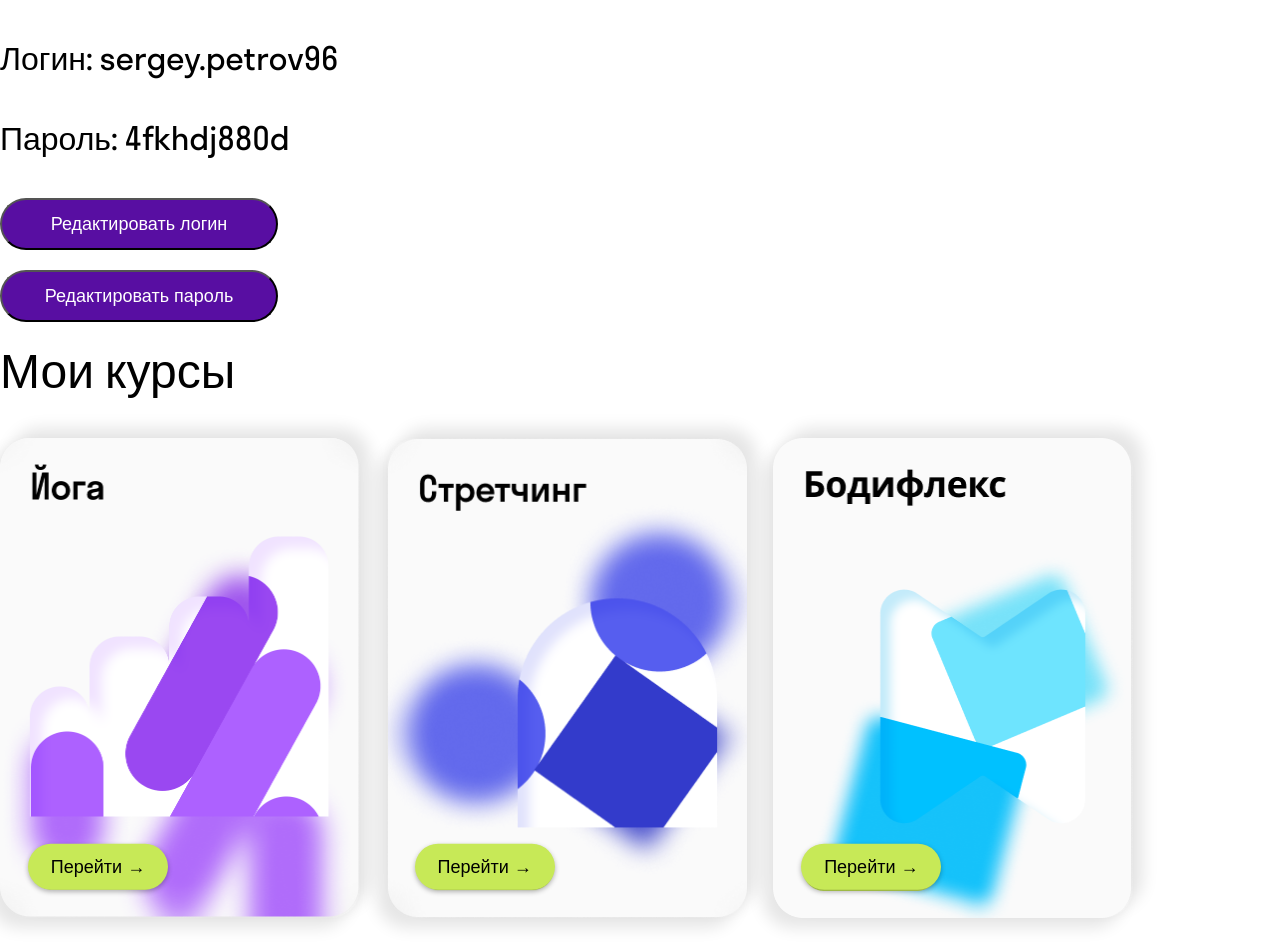
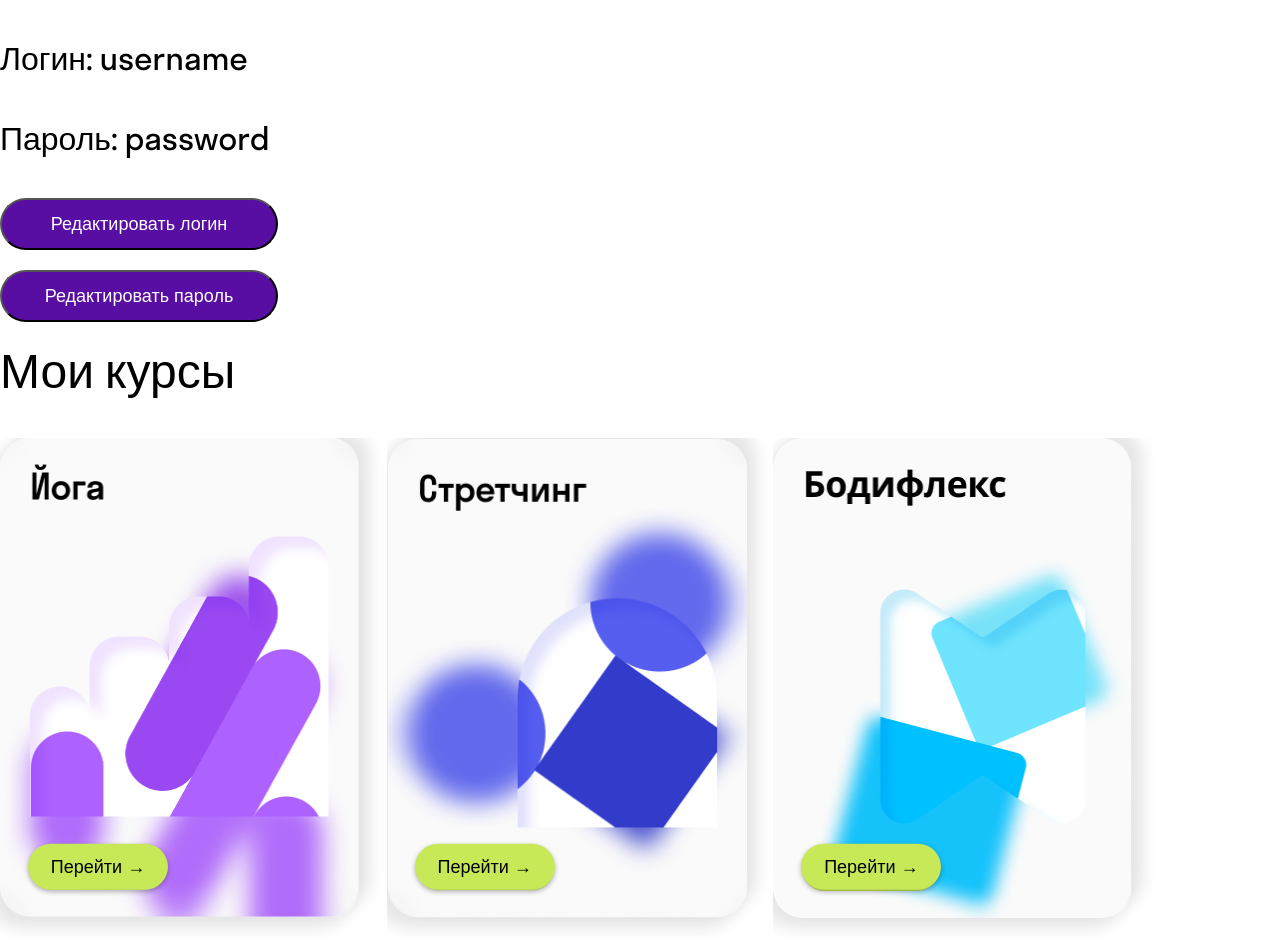
Before and after one commit to kennysyke/SkyProFit, a React (Create React App) app: page /account in a window 1280 px wide. Shown: the part 187-1132 px from the top of the page. Built offline with nearby package versions, Linux system fonts and the light colour scheme; no server answers; sample sign-in values are in the browser's storage.

Commit message:
protected-route 2.0

```diff
--- a/src/components/form/loginForm.jsx
+++ b/src/components/form/loginForm.jsx
@@ -19,8 +19,8 @@ export const LoginForm = () => {
       .then(({ user }) => {
         localStorage.setItem('token', user.accessToken);
         // const username = email.split('@')[0];
-        // console.log(username);
-        // console.log(password)
+        // localStorage.setItem('username', username);
+        // localStorage.setItem('password', password);
         dispatch(
           setUser({
             email: user.email,
@@ -28,6 +28,8 @@ export const LoginForm = () => {
             token: user.accessToken,
           })
         )
+        // При логирование не сразу переходить в личный профиль
+        // navigate('/account')
         if (user) {
           navigate('/account')
         }
--- a/src/components/profile/profile.jsx
+++ b/src/components/profile/profile.jsx
@@ -28,6 +28,7 @@ export function Profile() {
   const handleCloseModal = () => {
     setIsModalOpen(false)
   }
+
   return (
     <div>
       <Styled.ContainerProfile>
@@ -36,8 +37,8 @@ export function Profile() {
           <ProfileIcon />
         </Styled.HeaderContainer>
         <Styled.ProfileTitle>Мой профиль</Styled.ProfileTitle>
-        <Styled.ProfileSubTitle>Логин: sergey.petrov96</Styled.ProfileSubTitle>
-        <Styled.ProfileSubTitle>Пароль: 4fkhdj880d</Styled.ProfileSubTitle>
+        <Styled.ProfileSubTitle>Логин: username</Styled.ProfileSubTitle>
+        <Styled.ProfileSubTitle>Пароль: password</Styled.ProfileSubTitle>
         <Styled.BtnBox>
           <Styled.BtnChange onClick={handleLoginChange}>
             Редактировать логин
@@ -50,15 +51,14 @@ export function Profile() {
 
       <Styled.ProfileTitle>Мои курсы</Styled.ProfileTitle>
       <Styled.CoursesContainer>
-        {MYCARDS.map((card, i) => (
-          <div>
+        {MYCARDS.map((card) => (
+          <Styled.CoursesCards>
             <Styled.CourseCard
             src={card.image}
             alt={card.alt}
-            key={i}
           />
           <Styled.GoBtn onClick={() => handleOpenModal(card.id)} >Перейти →</Styled.GoBtn>
-          </div>
+          </Styled.CoursesCards>
         ))}
       </Styled.CoursesContainer>
       {isModalOpen && (
--- a/src/components/profile/styles.js
+++ b/src/components/profile/styles.js
@@ -14,7 +14,7 @@ export const HeaderContainer = styled.div`
   padding-bottom: 35px;
 `;
 
-export const ProfileTitle = styled.h1`
+export const ProfileTitle = styled.h2`
     color: #000;
     font-size: 48px;
     font-style: normal;
@@ -232,6 +232,15 @@ export const CloseButton = styled.button`
   line-height: 18px;
 `;
 
+
+export const CoursesCards = styled.div`
+  position: relative;
+  overflow: hidden;
+    :hover {
+      transform: scale(1.005);
+    }
+`;
+
 export const GoBtn = styled.button`
   width: 140px;
   font-size: 18px;
@@ -244,6 +253,7 @@ export const GoBtn = styled.button`
   border-radius: 50px;
   box-shadow: 0px 2px 5px rgba(0,0,0,0.3);
   transform: translate(20%, -170%);
+  transition: opacity .35s ease;
     :hover {
       cursor: pointer;
       background-color: #DAF289;
```
